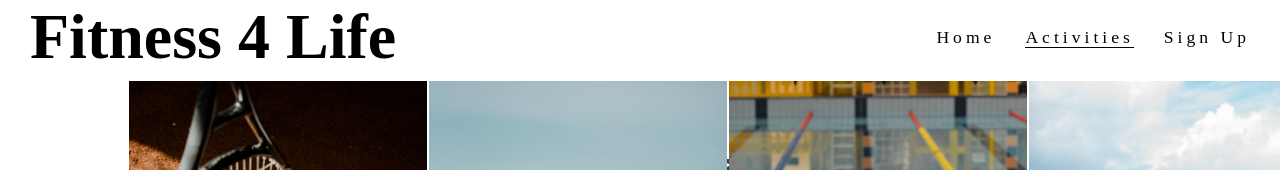
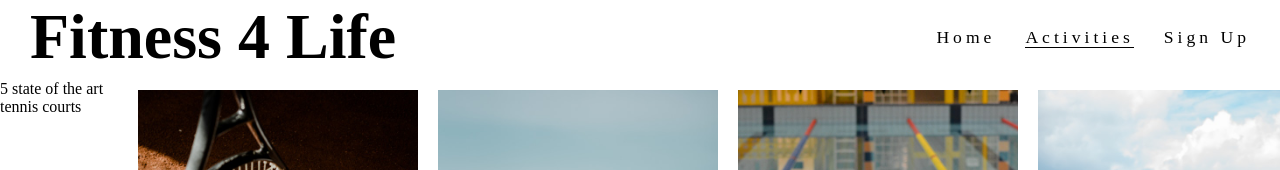
Before and after one commit to Chrisloufa/Fitness4life, a plain HTML site: page activities.html in a window 1280 px wide. Shown: the top 170 px of the page. Drawn offline with Linux system fonts and the light colour scheme; a web font is replaced by a local one.

Commit message:
UX and User story created

```diff
--- a/activities.html
+++ b/activities.html
@@ -45,6 +45,13 @@
         </div>
     </section>
 
+    <section>
+        <div>
+            <p>5 state of the art <br> tennis courts</p>
+        </div>
+    </section>
+
+
     <footer>
         <ul class="social-networks">
             <li>
--- a/assets/css/style.css
+++ b/assets/css/style.css
@@ -183,5 +183,5 @@ header {
   }
 
 .column {
-    padding: 1px;
+    padding: 10px;
   }
```
Also changed, not shown: 1 other file.
